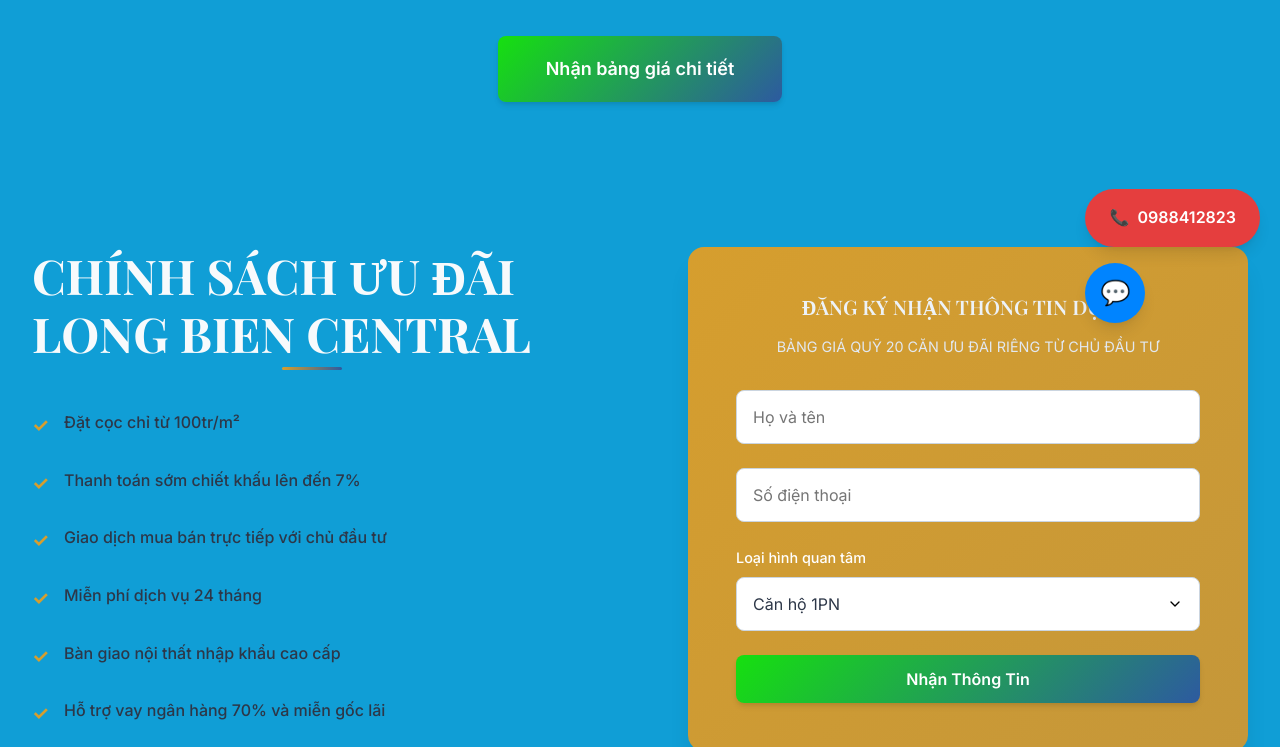
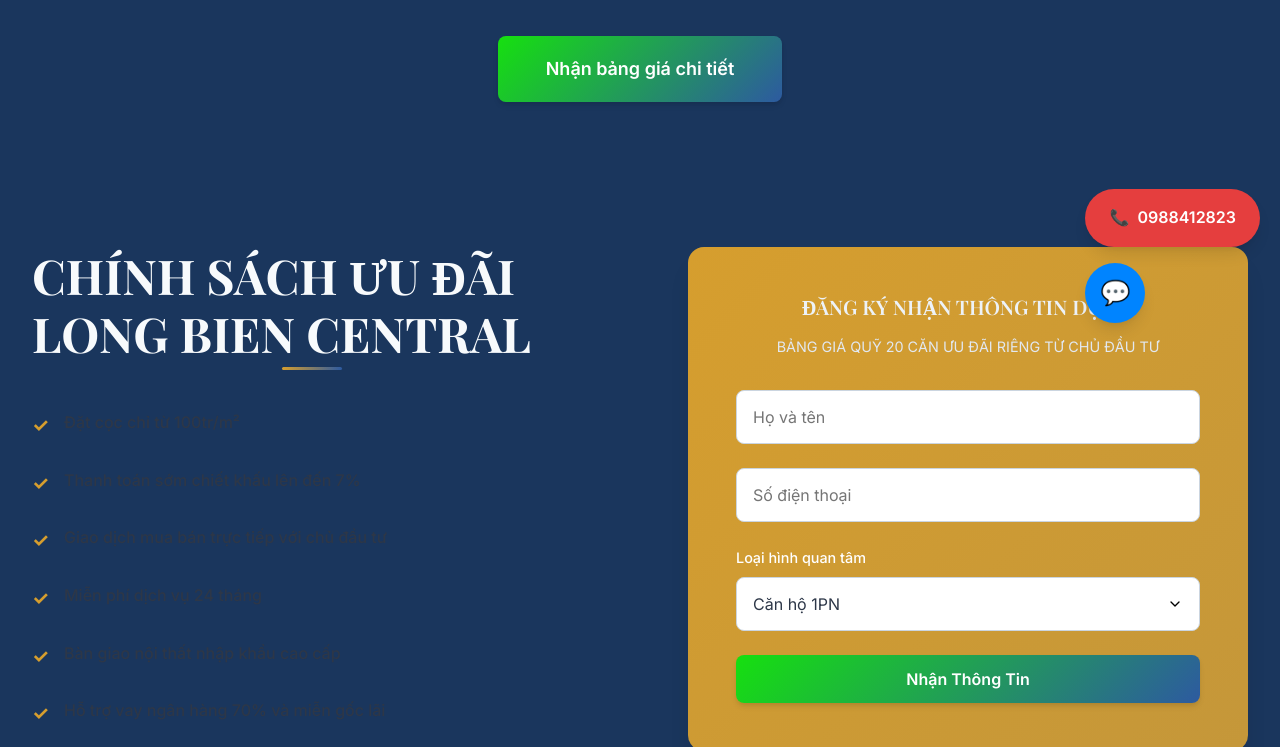
Before and after one commit to optimus0701/my_blog, a website: page index.html in a window 1280 px wide. Shown: the part 457-1204 px from the top of the page. Drawn offline with nearby package versions, Linux system fonts and the light colour scheme.

Commit message:
change theme to dark blue

```diff
--- a/css/main.css
+++ b/css/main.css
@@ -4,7 +4,7 @@
     --primary-color: #16e00f;
     --secondary-color: #2d5aa0;
     --accent-color: #d69e2e;
-    --success-color: #109ed6;
+    --success-color: #1a365d;
     --error-color: #e53e3e;
     --warning-color: #dd6b20;
     --info-color: #3182ce;
```
